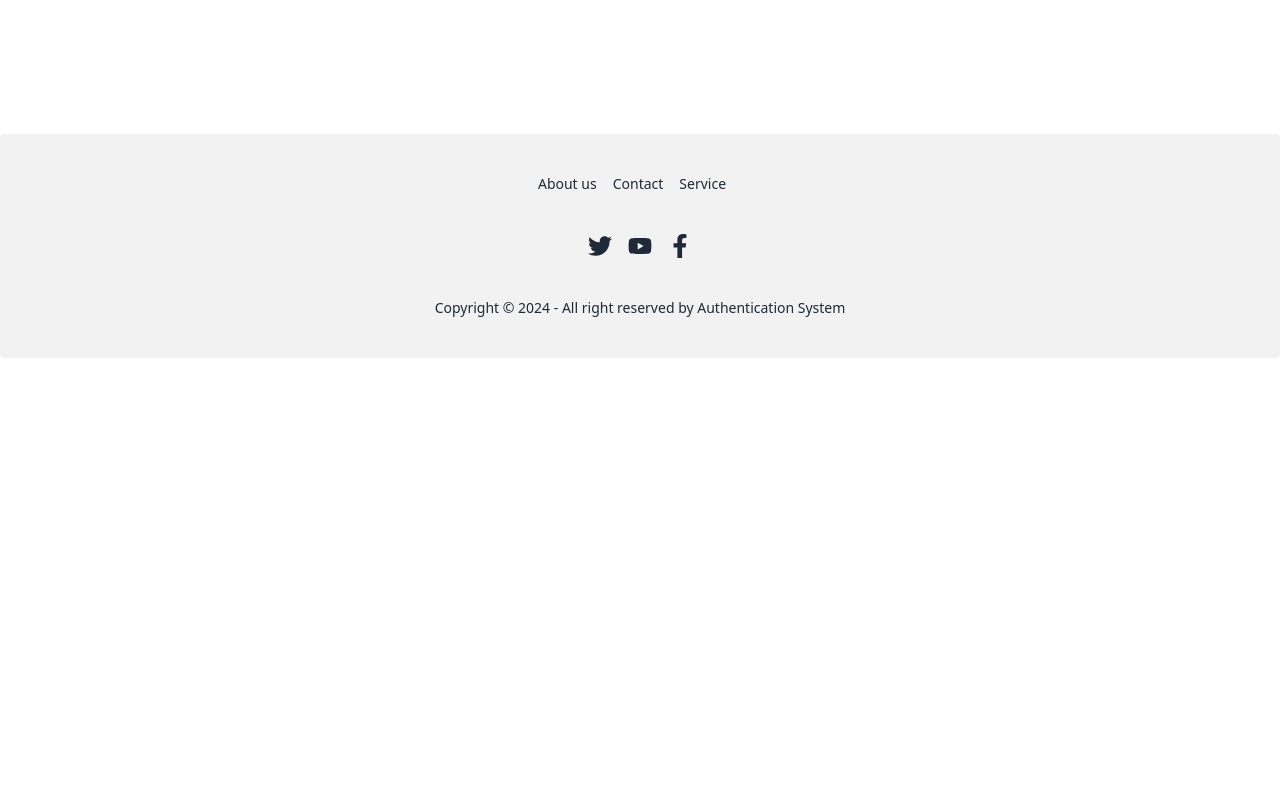
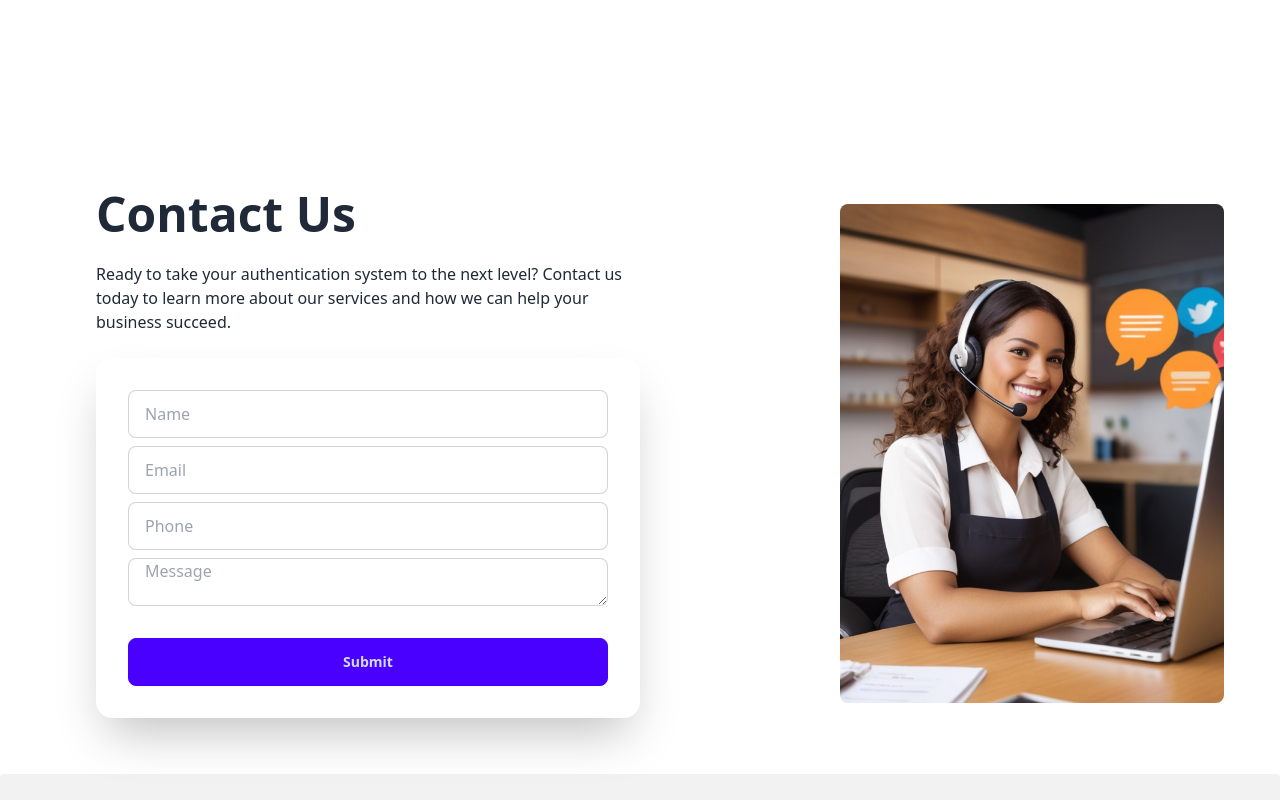
Before and after one commit to PrinceInScripts/Full-Stack-Authentication-System, a React (Create React App) app in the folder client/: page / in a window 1280 px wide. Shown: the part 1920-2720 px from the top of the page. Before the commit the page ends 2278 px from the top, so only its background shows below. Built offline with nearby package versions, Linux system fonts and the light colour scheme.

Commit message:
done contact us page

```diff
--- a/client/package.json
+++ b/client/package.json
@@ -8,6 +8,8 @@
     "@testing-library/react": "^13.4.0",
     "@testing-library/user-event": "^13.5.0",
     "axios": "^1.6.7",
+    "emailjs": "^4.0.3",
+    "emailjs-com": "^3.2.0",
     "react": "^18.2.0",
     "react-dom": "^18.2.0",
     "react-icons": "^5.0.1",
--- a/client/src/components/About/About.jsx
+++ b/client/src/components/About/About.jsx
@@ -6,6 +6,7 @@ import solution from "../../asset/solution.jpg";
 import security from "../../asset/security.jpg";
 import options from "../../asset/options.jpg";
 import Layout from "../Layout/Layout";
+import ContactForm from "../ContactForm/ContactForm";
 
 function About() {
   return (
@@ -76,6 +77,8 @@ function About() {
           </p>
         </div>
       </div>
+
+      <ContactForm/>
     </Layout>
   );
 }
--- /dev/null
+++ b/client/src/components/ContactForm/ContactForm.jsx
@@ -0,0 +1,161 @@
+import React, { useState } from "react";
+import emailjs from "emailjs-com"
+import Layout from "../Layout/Layout";
+import contactImage from "../../asset/contactImage.jpg";
+import { toast } from "react-toastify";
+
+function ContactForm() {
+    const [contactDetails, setContactDetails] = useState({
+        name: "",
+        email: "",
+        phone: "",
+        message: "",
+      });
+
+      function onchange(e) {
+        const { name, value } = e.target;
+        setContactDetails((prevData) => {
+          return {
+            ...prevData,
+            [name]: value,
+          };
+        });
+      }
+
+      const isValidEmail = (email) => {
+        const emailRegex = /^[^\s@]+@[^\s@]+\.[^\s@]+$/;
+        return emailRegex.test(email);
+      };
+
+      const isValidPhone = (phone) => {
+        const phoneRegex = /^\d{10}$/;
+        return phoneRegex.test(phone);
+      };
+
+      const handleSubmit = (event) => {
+        event.preventDefault();
+        if (!contactDetails.name) {
+          toast.error("Please enter your name.");
+          return;
+        }
+        if (!contactDetails.email) {
+          toast.error("Please enter your email.");
+          return;
+        }
+        if (!contactDetails.phone) {
+          toast.error("Please enter your phone number.");
+          return;
+        }
+        if (!contactDetails.message) {
+          toast.error("Please enter your message.");
+          return;
+        }
+
+        if (!isValidEmail(contactDetails.email)) {
+          toast.error("Please enter a valid email address.");
+          return;
+        }
+
+        if (!isValidPhone(contactDetails.phone)) {
+          toast.error("Please enter a valid phone number (10 digits).");
+          return;
+        }
+
+        emailjs.init("PM34j4ctkfU902CIl");
+
+        emailjs
+          .sendForm("service_fdc8ao8", "template_bbjy9rh", event.target)
+          .then((response) => {
+            event.target.reset();
+            toast.success("Form Submitted Successfully");
+          })
+          .catch((error) => {
+            console.log("FAILED...", error);
+            toast.error("Form Submission Failed! Try Again");
+          });
+
+        setContactDetails({
+          name: "",
+          email: "",
+          phone: "",
+          message: "",
+        });
+      };
+
+  return (
+
+      <div className="hero min-h-[80vh] bg-base-900">
+        <div className="hero-content flex-col lg:flex-row-reverse gap-40">
+          <div className="hidden lg:block relative">
+            <img
+              src={contactImage}
+              alt="Contact Us"
+              className="object-cover w-96 rounded-lg"
+            />
+
+          </div>
+          <div className="text-center lg:text-left lg:w-1/2 p-10">
+            <h1 className="text-5xl font-bold ">Contact Us</h1>
+            <p className="py-6 ">
+              Ready to take your authentication system to the next level?
+              Contact us today to learn more about our services and how we can
+              help your business succeed.
+            </p>
+            <div className="card shadow-2xl bg-base-100">
+              <form className="card-body" onSubmit={handleSubmit}>
+                <div className="form-control">
+                  <input
+                    type="text"
+                    placeholder="Name"
+                    className="input input-bordered"
+                    required
+                    value={contactDetails.name}
+                    onChange={onchange}
+                    name="name"
+                  />
+                </div>
+                <div className="form-control">
+                  <input
+                    type="email"
+                    placeholder="Email"
+                    className="input input-bordered"
+                    required
+                    value={contactDetails.email}
+                    onChange={onchange}
+                    name="email"
+                  />
+                </div>
+                <div className="form-control">
+                  <input
+                    type="text"
+                    placeholder="Phone"
+                    className="input input-bordered"
+                    required
+                    value={contactDetails.phone}
+                    onChange={onchange}
+                    name="phone"
+                  />
+                </div>
+                <div className="form-control">
+                  <textarea
+                    type="text"
+                    placeholder="Message"
+                    className="input input-bordered"
+                    value={contactDetails.message}
+                    onChange={onchange}
+                    name="message"
+                  ></textarea>
+                </div>
+                <div className="form-control mt-6">
+                  <button type="submit" className="btn btn-primary">Submit</button>
+                </div>
+              </form>
+            </div>
+          </div>
+        </div>
+      </div>
+
+  );
+}
+
+export default ContactForm;
```
Also changed, not shown: client/src/asset/contactImage.jpg (added), 1 other file (tests, documents, lock files or other folders).
